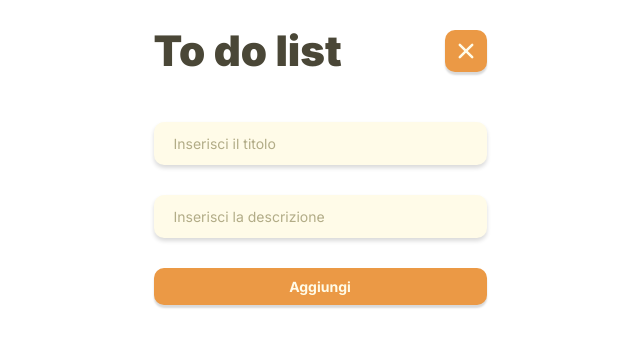
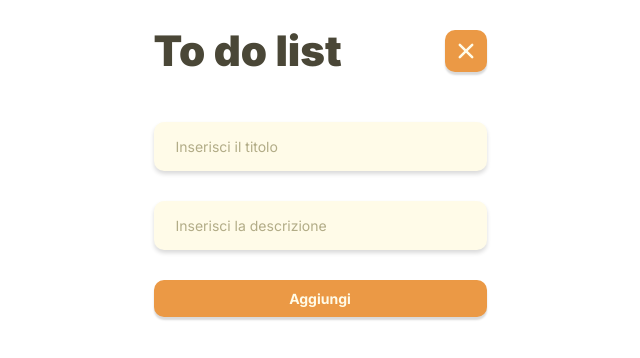
Before and after one commit to lilcecco/to-do-list, a React (Create React App) app in the folder reactapp/: page / in a window 1280 px wide. Both pictures are taken after a click on the element 785 px from the left and 51 px from the top of the page. Shown: the top 358 px of the page, without its empty margins (320-960 px from the left). Built offline with nearby package versions, Linux system fonts and the light colour scheme; no server answers.

Commit message:
nuove modifiche alla ui e implementazione richiesta put

```diff
--- a/reactapp/src/components/AddTask/AddTask.js
+++ b/reactapp/src/components/AddTask/AddTask.js
@@ -12,17 +12,7 @@ const AddTask = ({ addTask }) => {
 
         const created = new Date().toISOString();
 
-        const res = await fetch('http://localhost:8000/api/task/create', {
-            method: 'POST',
-            headers: {
-                'Content-Type': 'application/json',
-            },
-            body: JSON.stringify({ title, body, created, checked: false })
-        });
-        const data = await res.json();
-        console.log(data);
-
-        // addTask(newTask);
+        await addTask({ title, body, created, checked: false });
 
         setTitle('');
         setBody('');
--- a/reactapp/src/components/App/App.js
+++ b/reactapp/src/components/App/App.js
@@ -23,12 +23,36 @@ function App() {
     fetchTasks();
   }, []);
 
-  const onToggle = (id) => {
+  // update task
+  const onToggle = async (id) => {
+    const task = tasks.find(task => task.id === id)
+
+    const res = await fetch(`http://localhost:8000/api/task/${id}/update`, {
+      method: 'PUT',
+      headers: {
+        'Content-Type': 'application/json',
+      },
+      body: JSON.stringify({ ...task, checked: !task.checked })
+    });
+    const data = await res.json();
+    console.log(data);
+
     setTasks(tasks.map(task => task.id === id ? { ...task, checked: !task.checked } : task))
   }
 
-  const addTask = (newTask) => {;
-    setTasks([ ...tasks, newTask ]);
+  // add new task
+  const addTask = async (newTask) => {
+    const res = await fetch('http://localhost:8000/api/task/create', {
+      method: 'POST',
+      headers: {
+        'Content-Type': 'application/json',
+      },
+      body: JSON.stringify(newTask)
+    });
+    const data = await res.json();
+    console.log(data);
+
+    // setTasks([...tasks, newTask]);
     setAddTaskOpen(!addTaskOpen);
   }
 
--- a/reactapp/src/components/Tasks/Tasks.css
+++ b/reactapp/src/components/Tasks/Tasks.css
@@ -3,12 +3,14 @@
     display: flex;
     flex-direction: column;
     gap: 30px;
+    overflow-y: auto;
+    padding-right: 10px;
 }
 
 .task {
     position: relative;
     width: 100%;
-    height: 120px;
+    min-height: 120px;
     padding: 20px;
     border-radius: 3px;
     background-color: var(--color-1);
--- a/reactapp/src/index.css
+++ b/reactapp/src/index.css
@@ -49,7 +49,7 @@ p {
   justify-content: center;
   align-items: center;
   width: 100%;
-  padding: 13px 20px;
+  padding: 16px 22px;
   border-radius: 10px;
   background-color: var(--color-1);
   box-shadow: 0px 3px 4px 0px rgba(0, 0, 0, 0.15);
@@ -78,3 +78,17 @@ input {
   box-shadow: 0px 3px 2px 0px rgba(0, 0, 0, 0.15);
   cursor: pointer;
 }
+
+::-webkit-scrollbar {
+  width: 6px;
+}
+
+::-webkit-scrollbar-track {
+  background: var(--color-3);
+  border-radius: 3px;
+}
+
+::-webkit-scrollbar-thumb {
+  background: var(--color-2);
+  border-radius: 3px;
+}
```
Also changed, not shown: 1 other file (tests, documents, lock files or other folders).
